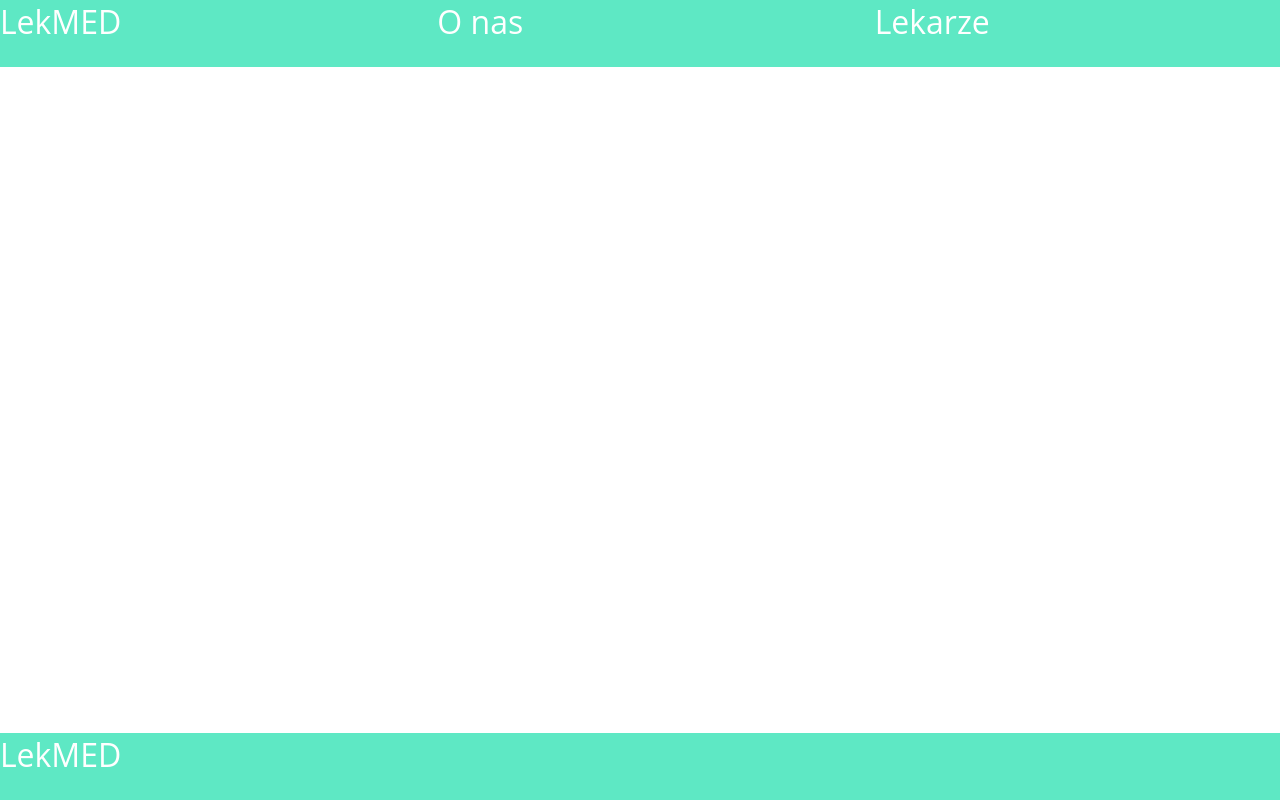
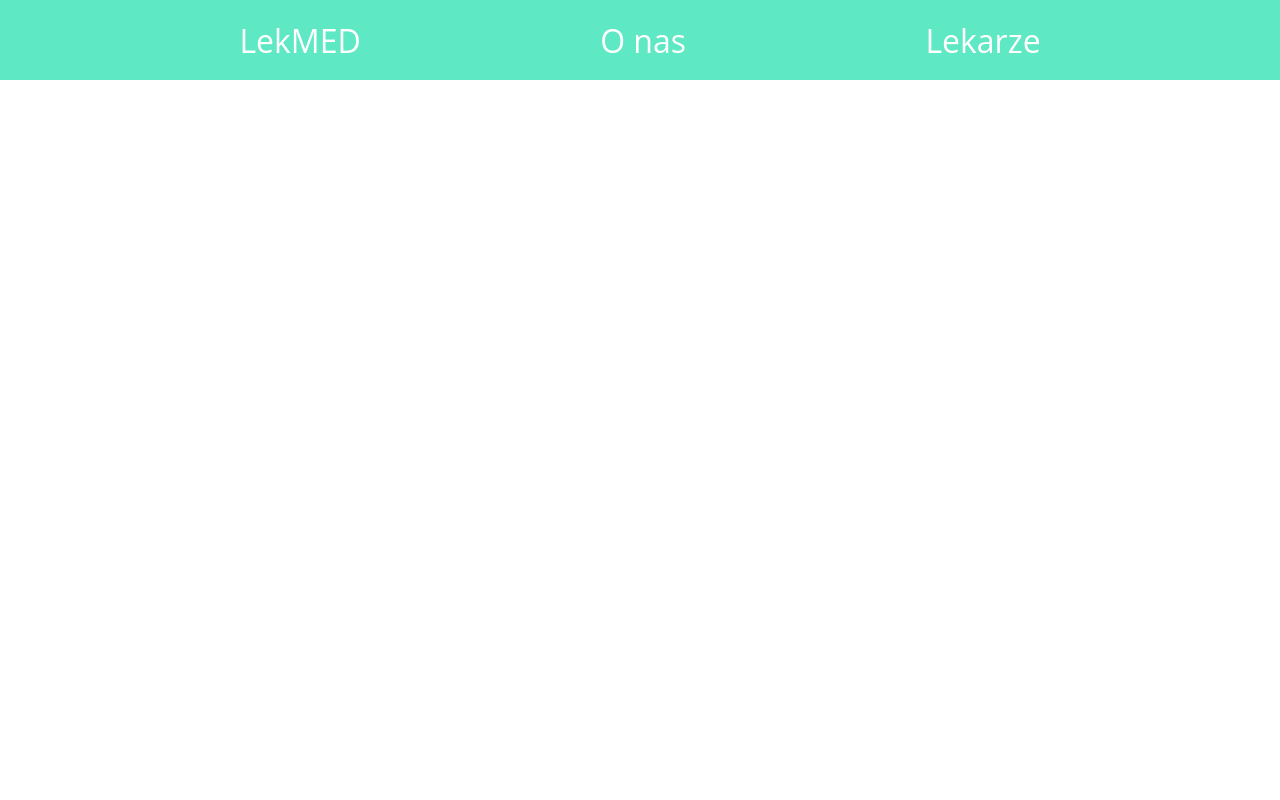
Before and after one commit to MikosJ/LEKmed, a React (Vite) app: page / in a window 1280 px wide. Shown: the top 800 px of the page. Built offline with nearby package versions, Linux system fonts and the light colour scheme.

Commit message:
refactor css

```diff
--- a/src/app/components/Footer.tsx
+++ b/src/app/components/Footer.tsx
@@ -4,7 +4,9 @@ import { Bar } from "./styled/Bar.ts";
 export const Footer = () => {
   return (
     <Bar>
-      <Title>LekMED</Title>
+      <Title>Kontakt</Title>
+      <Title>Kontakt</Title>
+      <Title>Kontakt</Title>
     </Bar>
   );
 };
--- a/src/app/components/Header.tsx
+++ b/src/app/components/Header.tsx
@@ -3,10 +3,12 @@ import { Bar } from "./styled/Bar.ts";
 
 export const Header = () => {
   return (
-    <Bar>
-      <Title>LekMED</Title>
-      <Title>O nas</Title>
-      <Title>Lekarze</Title>
-    </Bar>
+    <>
+      <Bar $header>
+        <Title>LekMED</Title>
+        <Title>O nas</Title>
+        <Title>Lekarze</Title>
+      </Bar>
+    </>
   );
 };
--- a/src/app/components/styled/Bar.ts
+++ b/src/app/components/styled/Bar.ts
@@ -1,10 +1,9 @@
 import styled from "styled-components";
 
-export const Bar = styled.div`
+export const Bar = styled.div<{ $header?: boolean }>`
+  background-color: ${(props) => (props.$header ? "#5ee8c4" : "black")};
+  min-height: 10vh;
   display: flex;
-  flex-direction: row;
-  justify-content: space-between;
-  gap: 2rem;
-  background-color: #5ee8c4;
-  height: 10vh;
+  justify-content: space-evenly;
+  align-items: center;
 `;
--- a/src/app/components/styled/Main.ts
+++ b/src/app/components/styled/Main.ts
@@ -2,4 +2,5 @@ import styled from "styled-components";
 
 export const Main = styled.div`
   display: grid;
+  height: 100vh;
 `;
--- a/src/app/components/styled/Title.ts
+++ b/src/app/components/styled/Title.ts
@@ -1,6 +1,6 @@
 import styled from "styled-components";
 
-export const Title = styled.div`
+export const Title = styled.a`
   color: white;
   font-size: 2rem;
   font-family: "Open Sans", "Helvetica Neue", Helvetica, Arial, sans-serif;
--- a/src/app/index.css
+++ b/src/app/index.css
@@ -1,9 +1,3 @@
 * {
     margin: 0;
-    height: 100%;
-    width: 100%;
 }
-
-body {
-    height: 100%;
-}
```
